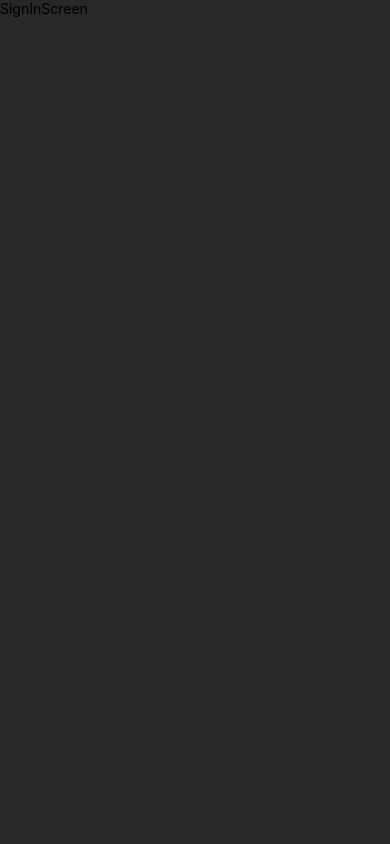
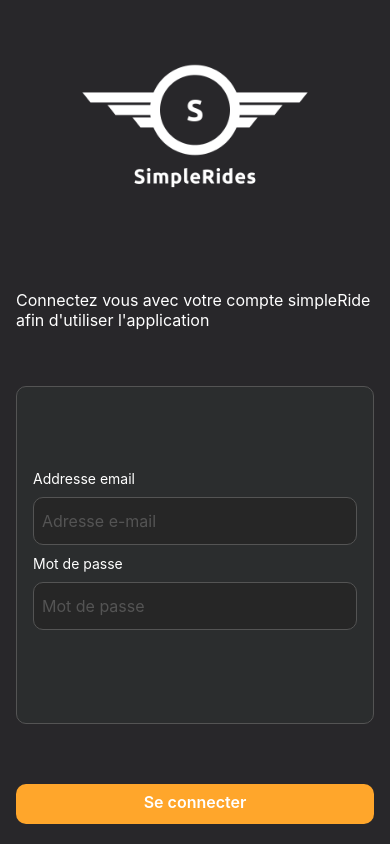
Before and after one commit to simpleRides/frontend-simpleRides, a React Native app: screen /SignIn in a window 390 px wide. Built offline with nearby package versions, Linux system fonts and the light colour scheme.

Commit message:
degisn the login page

```diff
--- a/App.js
+++ b/App.js
@@ -52,6 +52,10 @@ const SIMPLE_RIDE_THEME = {
   colors: {
     ...DefaultTheme.colors,
     background: '#28272A',
+    black: '#262626',
+    primary: '#FFA62B',
+    light: '#FFFFFF',
+    lightGrey: '#545454',
   },
 };
 
--- a/screens/SignInScreen.js
+++ b/screens/SignInScreen.js
@@ -1,12 +1,145 @@
-import { View, Text } from 'react-native';
-import React from 'react';
+import React, { useState } from 'react';
+import { useTheme } from '@react-navigation/native';
+import {
+  View,
+  Text,
+  SafeAreaView,
+  StyleSheet,
+  TextInput,
+  TouchableOpacity,
+  Image,
+} from 'react-native';
 
 const SignInScreen = () => {
+  const { colors } = useTheme();
+  const styles = makeStyles(colors);
+  const [email, setEmail] = useState('');
+  const [password, setPassword] = useState('');
+
   return (
-    <View>
-      <Text>SignInScreen</Text>
-    </View>
+    <SafeAreaView style={styles.screen}>
+      <View style={styles.container}>
+        <View style={styles.imageContainer}>
+          <Image
+            style={styles.image}
+            source={require('../assets/logoblc.png')}
+          />
+        </View>
+        <Text style={styles.title}>
+          Connectez vous avec votre compte simpleRide afin d'utiliser
+          l'application
+        </Text>
+        <View style={styles.formContainer}>
+          <View style={styles.formControl}>
+            <Text style={styles.label}>Addresse email</Text>
+            <TextInput
+              placeholder="Adresse e-mail"
+              onChangeText={(value) => setEmail(value)}
+              value={email}
+              style={styles.input}
+              placeholderTextColor={colors.lightGrey}
+            />
+          </View>
+
+          <View style={styles.formControl}>
+            <Text style={styles.label}>Mot de passe</Text>
+
+            <TextInput
+              placeholder="Mot de passe"
+              onChangeText={(value) => setPassword(value)}
+              value={password}
+              style={styles.input}
+              placeholderTextColor={colors.lightGrey}
+            />
+          </View>
+        </View>
+        <TouchableOpacity
+          onPress={() => handleSubmit()}
+          style={styles.primaryButton}
+          activeOpacity={0.8}
+        >
+          <Text style={styles.textButton}>Se connecter</Text>
+        </TouchableOpacity>
+      </View>
+    </SafeAreaView>
   );
 };
 
 export default SignInScreen;
+
+const makeStyles = (colors) =>
+  StyleSheet.create({
+    screen: {
+      flex: 1,
+    },
+    container: {
+      flex: 1,
+      justifyContent: 'space-between',
+      alignItems: 'center',
+      paddingHorizontal: 16,
+    },
+    imageContainer: {
+      width: 250,
+      height: 250,
+      justifyContent: 'center',
+    },
+    image: {
+      width: '100%',
+      height: '50%',
+      justifyContent: 'flex-start',
+    },
+    title: {
+      fontSize: 16,
+      color: colors.light,
+      marginBottom: 16,
+    },
+    formContainer: {
+      width: '100%',
+      height: '40%',
+      alignItems: 'center',
+      justifyContent: 'center',
+      borderRadius: 10,
+      backgroundColor: '#2B2D2E',
+      borderColor: colors.lightGrey,
+      borderStyle: 'solid',
+      borderWidth: 1,
+      paddingHorizontal: 16,
+    },
+    formControl: {
+      width: '100%',
+    },
+    label: {
+      color: colors.light,
+    },
+    input: {
+      width: '100%',
+      height: 48,
+      marginTop: 10,
+      backgroundColor: colors.black,
+      borderColor: colors.lightGrey,
+      borderStyle: 'solid',
+      borderWidth: 1,
+      color: colors.light,
+      fontSize: 16,
+      borderRadius: 10,
+      marginBottom: 10,
+      paddingLeft: 8,
+      placeholder: colors.light,
+    },
+    primaryButton: {
+      alignItems: 'center',
+      width: '100%',
+      height: 40,
+      paddingTop: 8,
+      marginTop: 20,
+      marginBottom: 20,
+      borderRadius: 10,
+      backgroundColor: colors.primary,
+    },
+    textButton: {
+      color: colors.light,
+      height: 30,
+      fontWeight: '600',
+      fontSize: 16,
+    },
+  });
```
